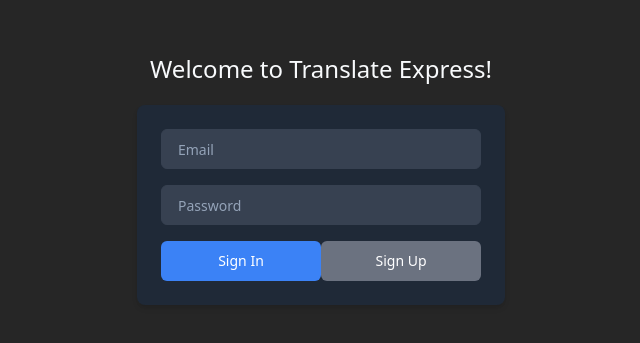
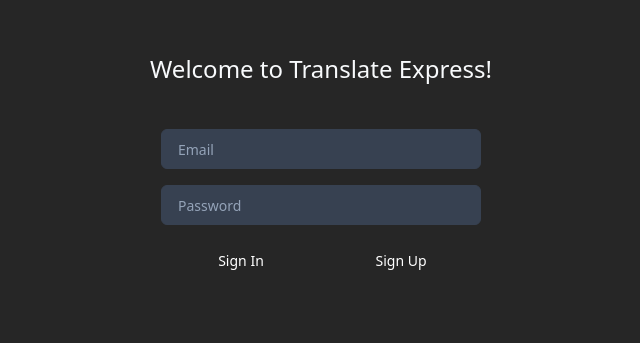
Before and after one commit to ElizabethViolin/translate_express, a Next.js app: page /login in a window 1280 px wide. Shown: the part 221-564 px from the top of the page, without its empty margins (319-959 px from the left). Built offline with nearby package versions, Linux system fonts and the light colour scheme; no server answers.

Commit message:
quick UI design fix

```diff
--- a/app/login/loginForm.tsx
+++ b/app/login/loginForm.tsx
@@ -42,7 +42,7 @@ const LoginForm: React.FC = () => {
   return (
     <div className="h-screen flex flex-col items-center justify-center bg-light-background dark:bg-dark-background">
       <h1 className='mb-5 text-2xl'>Welcome to Translate Express!</h1>
-      <form className="flex flex-col p-6 bg-white rounded-lg shadow-md dark:bg-gray-800 space-y-4">
+      <form className="flex flex-col p-6 rounded-lg space-y-4">
         <Input
           value={email}
           onChange={(e) => setEmail(e.target.value)}
@@ -57,10 +57,10 @@ const LoginForm: React.FC = () => {
           className="w-80 px-4 py-2 border border-gray-300 rounded-md dark:border-gray-700 dark:bg-gray-700 dark:text-white"
         />
         <div className='flex justify-around'>
-          <Button variant="ghost" onClick={handleSignIn} className="w-full bg-blue-500 text-white py-2 rounded-md hover:bg-blue-600">
+          <Button variant="ghost" onClick={handleSignIn} className="w-full text-white py-2 rounded-md">
             Sign In
           </Button>
-          <Button variant="ghost" onClick={handleSignUp} className="w-full bg-gray-500 text-white py-2 rounded-md hover:bg-gray-600">
+          <Button variant="ghost" onClick={handleSignUp} className="w-full text-white py-2 rounded-md">
             Sign Up
           </Button>
         </div>
```
